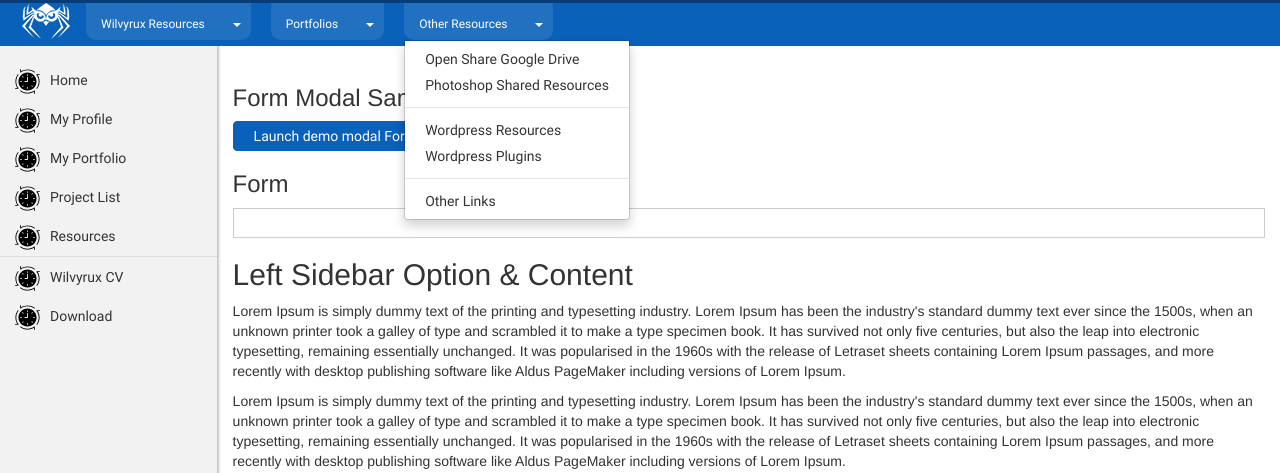
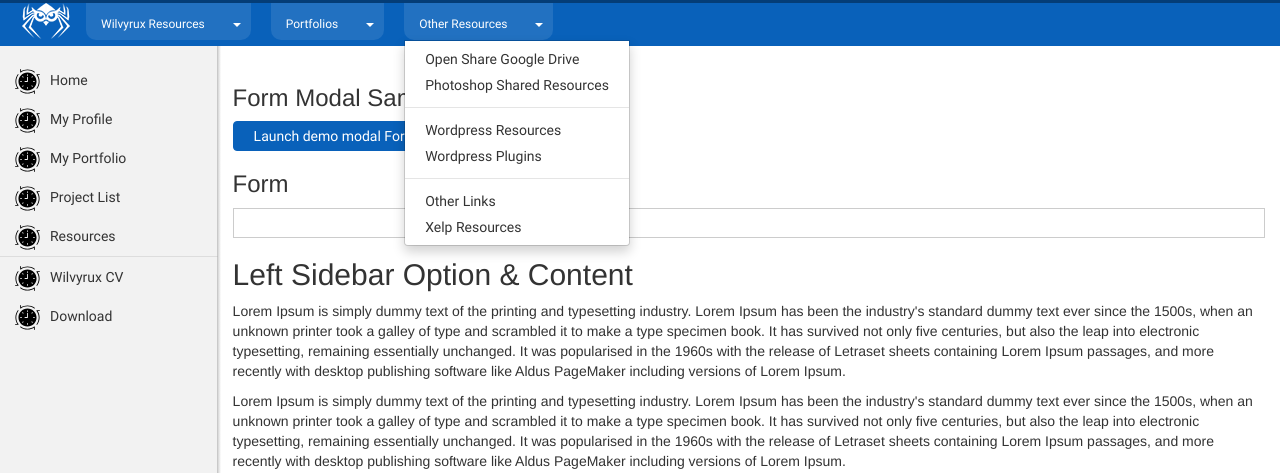
Before and after one commit to wilvyrux/site, a PHP site: page / in a window 1280 px wide, after a click on "Other Resources". Shown: the top 473 px of the page. Run offline with PHP 8.4, Linux system fonts and the light colour scheme.

Commit message:
new link

```diff
--- a/elements/header.php
+++ b/elements/header.php
@@ -106,6 +106,7 @@
                                             <li><a href="#">Wordpress Plugins</a></li>
                                             <li role="separator" class="divider"></li>
                                             <li><a href="#">Other Links</a></li>
+                                            <li><a href="https://drive.google.com/open?id=1ZBFGDyqSCBixuoRn7UAEANz0X5BKmuYaL-Swhk9PSSw"> Xelp Resources </a></li>
                                         </ul>
                                     </li>
                             </ul>
```
